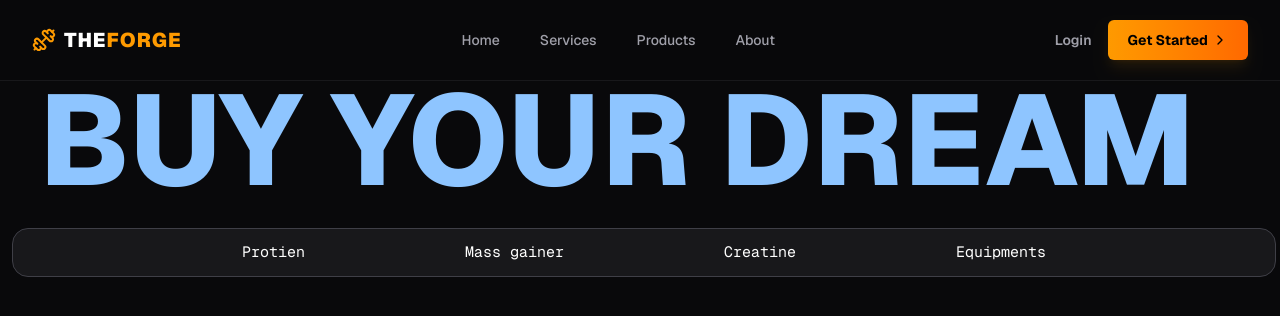
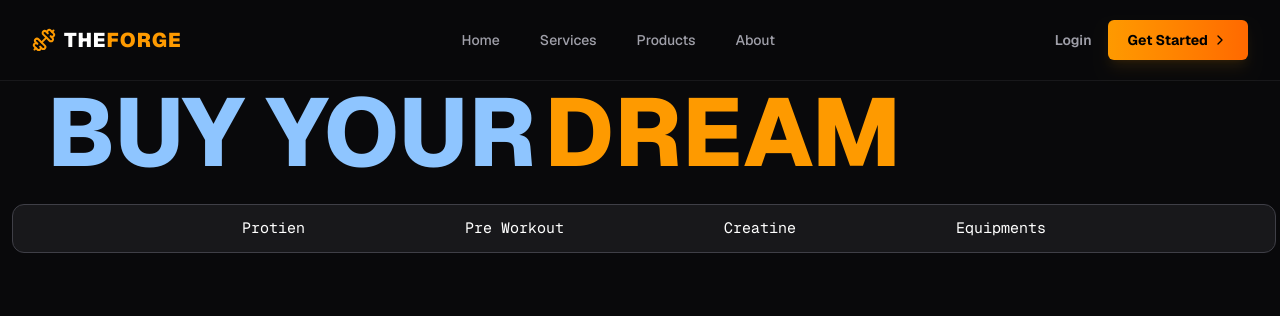
Before and after one commit to whoadarsh123/Personalized-Fitness, a Next.js app in the folder The-Forge-UI/: page /products in a window 1280 px wide. Shown: the top 316 px of the page. Built offline with nearby package versions, Linux system fonts and the light colour scheme.

Commit message:
this is the commit after i adding new things

```diff
--- a/The-Forge-UI/app/products/page.jsx
+++ b/The-Forge-UI/app/products/page.jsx
@@ -15,7 +15,7 @@ export default function products()
       {name: "Whey", image: WheyImage},
       {name: "WheyNatural", image: WheyImage},
     ]},
-    {name:"Mass gainer", dropdownItems: [
+    {name:"Pre Workout", dropdownItems: [
       {name: "MuscleBlage", image: WheyImage},
       {name: "BigMuscle", image: WheyImage},
       {name: "Avtar", image: WheyImage},
@@ -36,9 +36,9 @@ export default function products()
   return(
     <div  className="min-h-screen bg-zinc-950 font-sans text-white pt-32 pb-20 md:px-1 overflow-hidden relative">
     <Navbar/>
-    <div className='absolute w-full top-[60px]'>
-    <motion.div animate={{y:[0,30,0], x:[10, 20,10]}} transition={{duration:2, ease: "easeInOut", repeat: Infinity}} className='font-extrabold mb-10 text-blue-300 px-5 text-3xl md:text-9xl'>BUY YOUR DREAM </motion.div>
-    <section className='bg-zinc-900 px-2 py-3 border border-zinc-700 rounded-2xl mx-2 flex gap-5 w-fill justify-center font-mono md:gap-40'>
+    <div className='absolute w-full p-2 top-[60px]'>
+    <motion.div animate={{y:[0,30,0], x:[10, 20,10]}} transition={{duration:2, ease: "easeInOut", repeat: Infinity}} className='font-extrabold mb-10 text-blue-300  px-5 text-3xl md:text-8xl flex gap-2'>BUY YOUR<h1 className='text-amber-500'>DREAM</h1> </motion.div>
+    <section className='bg-zinc-900  py-3 border border-zinc-700 rounded-xl flex gap-6 w-fill justify-center font-mono md:gap-40'>
     {navigationConfig.map((LinkItem , idx) =>(
       <div key={idx} onMouseEnter={()=> setIsHovered(idx)} onMouseLeave={()=> setIsHovered(null)}>
         <h1 className='cursor-pointer hover:text-amber-500 text-[10px] md:text-[15px]'>{LinkItem.name}</h1>
@@ -57,6 +57,9 @@ export default function products()
       </div>
     ))}
     </section>
+    <section>
+
+    </section>
     </div>
     </div>
   )
--- a/The-Forge-UI/app/services/personal-training/page.jsx
+++ b/The-Forge-UI/app/services/personal-training/page.jsx
@@ -112,10 +112,10 @@ export default function SimpleTrainingForm() {
               }}
               onMouseEnter={() => setHoveredIdx(idx)}
               onMouseLeave={() => setHoveredIdx(null)}
-              className="relative flex-1 py-3 text-xs font-black tracking-wider uppercase transition-colors duration-300 flex items-center justify-center gap-2 rounded-xl cursor-pointer bg-transparent border-none outline-none"
+              className="relative flex-1 py-2 md:p-3 text-xs font-black tracking-wider uppercase transition-colors duration-300 flex items-center justify-center gap-2 rounded-xl cursor-pointer bg-transparent border-none outline-none"
               style={{ color: isSelected || isHovered ? "#000000" : "#a1a1aa" }}
             >
-              <span className="z-10 flex items-center gap-2 relative pointer-events-none">
+              <span className="z-10 flex items-center gap-1 px-3 relative pointer-events-none">
                 {cat.icon}
                 {cat.name}
               </span>
```
